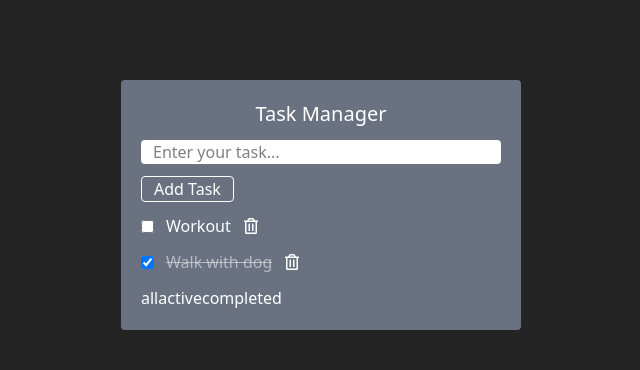
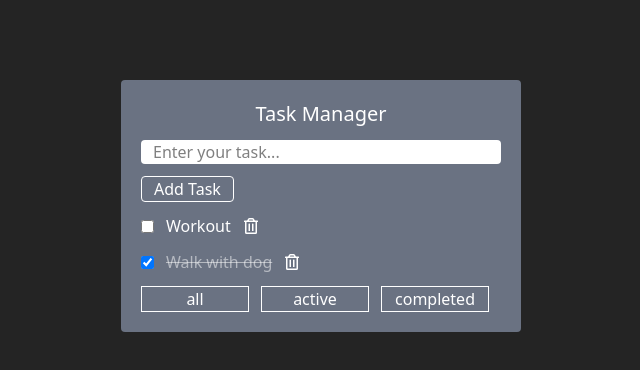
Before and after one commit to Vladimir-Bukhanov/Task-manager, a React (Vite) app: page / in a window 1280 px wide. Shown: the top 370 px of the page, without its empty margins (319-959 px from the left). Built offline with nearby package versions, Linux system fonts and the light colour scheme.

Commit message:
style: add style for filtered buttons

```diff
--- a/src/components/FilterButtons.tsx
+++ b/src/components/FilterButtons.tsx
@@ -8,10 +8,11 @@ export default function FilterButtons({onFilterChange}: IFilterButtons) {
 
 
 	return (
-		<div>
+		<div className='flex'>
 			{(["all", "active", "completed"] as FilterType[]).map(filterBtn => (
 				<button
 					key={filterBtn}
+					className='w-100 border mr-3 cursor-pointer hover:border-blue-400 ease duration-200'
 					onClick={() => onFilterChange(filterBtn)}
 				>
 					{filterBtn}
```
